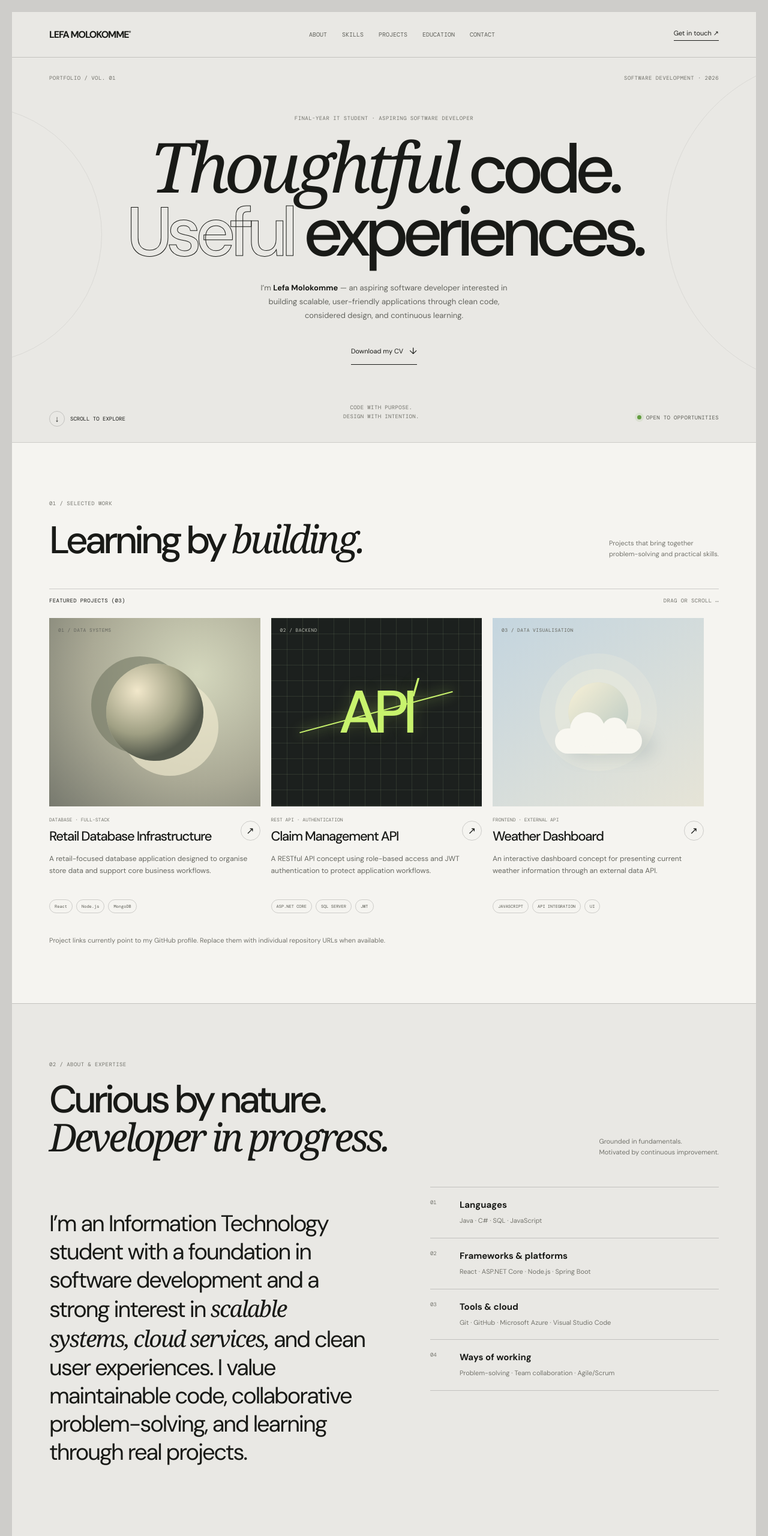
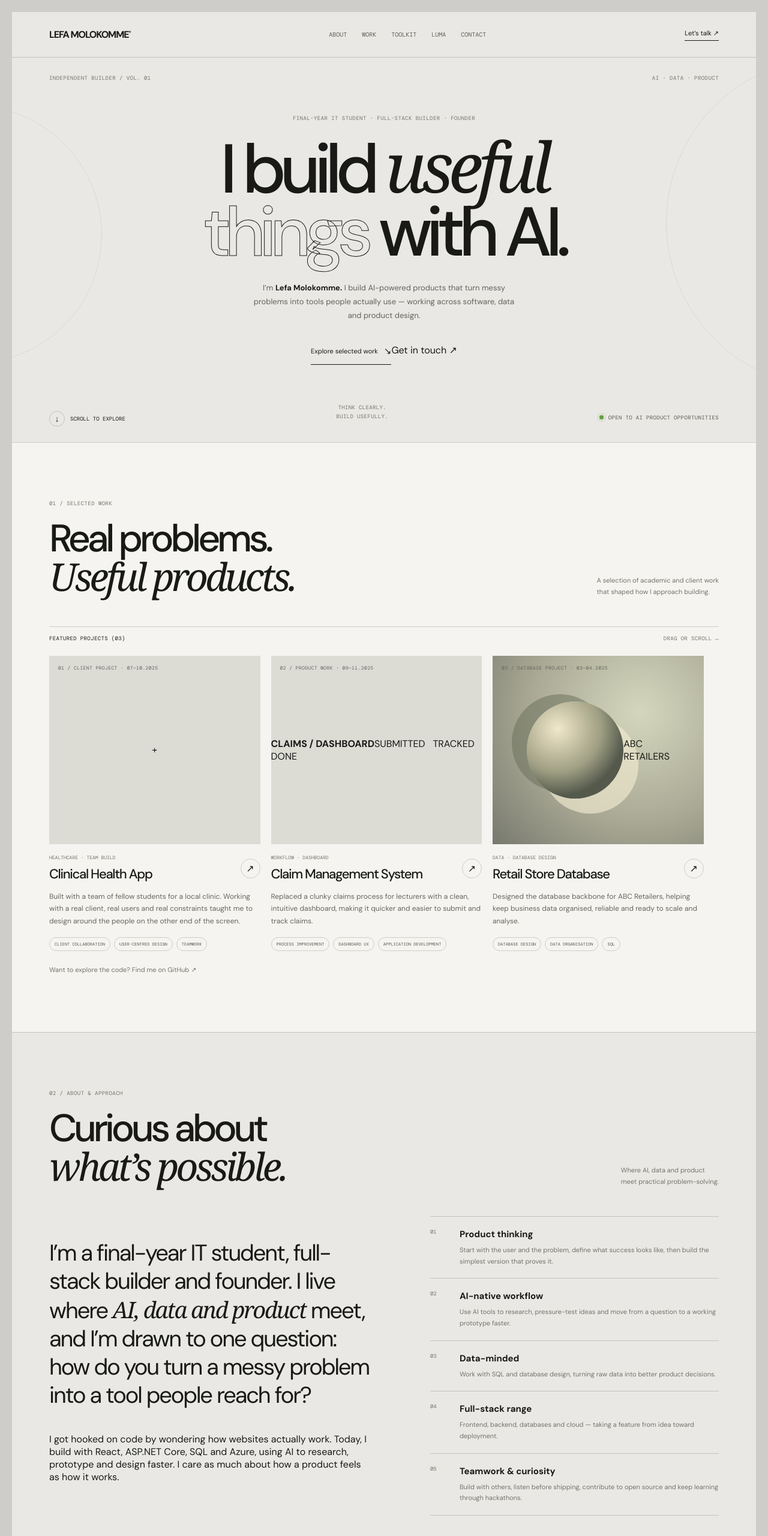
Before and after one commit to MolokommeLefa/MolokommeLefa.github.io, a plain HTML site: page index.html in a window 1280 px wide. Shown: the top 2560 px of the page at 60% size. Drawn offline with nearby package versions, Linux system fonts and the light colour scheme; a web font is replaced by a local one.

Commit message:
Rewrite portfolio copy using current CV and add founder and AI product story

```diff
--- a/index.html
+++ b/index.html
@@ -3,42 +3,58 @@
 <head>
 <meta charset="utf-8"><meta name="viewport" content="width=device-width,initial-scale=1">
 <meta name="theme-color" content="#e9e8e4">
-<meta name="description" content="Lefa Molokomme — software development portfolio featuring projects, technical skills, and academic background.">
-<title>Lefa Molokomme — Software Developer Portfolio</title>
+<meta name="description" content="Lefa Molokomme builds AI-powered products that turn messy problems into tools people actually use. Full-stack developer, final-year IT student and founder of Luma.">
+<meta property="og:title" content="Lefa Molokomme — AI-powered products & software">
+<meta property="og:description" content="Full-stack builder and founder exploring the intersection of AI, data and product.">
+<title>Lefa Molokomme — AI, Software & Product</title>
+<link rel="preconnect" href="https://fonts.googleapis.com"><link rel="preconnect" href="https://fonts.gstatic.com" crossorigin>
 <link rel="stylesheet" href="styles.css"><script src="script.js" defer></script>
 </head>
 <body><div class="shell">
 <nav class="nav" aria-label="Main navigation">
 <a class="brand" href="#top">LEFA MOLOKOMME<sup>®</sup></a>
-<ul class="nav-links"><li><a href="#about">About</a></li><li><a href="#skills">Skills</a></li><li><a href="#work">Projects</a></li><li><a href="#education">Education</a></li><li><a href="#contact">Contact</a></li></ul>
-<a class="nav-cta" href="#contact">Get in touch ↗</a>
+<ul class="nav-links"><li><a href="#about">About</a></li><li><a href="#work">Work</a></li><li><a href="#toolkit">Toolkit</a></li><li><a href="#luma">Luma</a></li><li><a href="#contact">Contact</a></li></ul>
+<a class="nav-cta" href="mailto:lefamolokomme095@gmail.com">Let’s talk ↗</a>
 </nav>
 <main id="top">
 <section class="hero">
-<div class="meta"><span>PORTFOLIO / VOL. 01</span><span>SOFTWARE DEVELOPMENT · 2026</span></div>
-<div class="hero-main"><p class="eyebrow">Final-year IT student · Aspiring software developer</p><h1><em>Thoughtful</em> code.<br><span class="outline">Useful</span> experiences.</h1><p class="intro">I’m <strong>Lefa Molokomme</strong> — an aspiring software developer interested in building scalable, user-friendly applications through clean code, considered design, and continuous learning.</p><a class="btn-cv" href="Lefa-Molokomme-FlowCV-Resume-20260223.pdf" download>Download my CV <span>↓</span></a></div>
-<div class="hero-bottom"><a class="scroll-link" href="#work"><span>↓</span> SCROLL TO EXPLORE</a><p class="micro">CODE WITH PURPOSE.<br>DESIGN WITH INTENTION.</p><p class="availability"><span class="dot"></span>Open to opportunities</p></div>
+<div class="meta"><span>INDEPENDENT BUILDER / VOL. 01</span><span>AI · DATA · PRODUCT</span></div>
+<div class="hero-main"><p class="eyebrow">Final-year IT student · Full-stack builder · Founder</p><h1>I build <em>useful</em><br><span class="outline">things</span> with AI.</h1><p class="intro">I’m <strong>Lefa Molokomme.</strong> I build AI-powered products that turn messy problems into tools people actually use — working across software, data and product design.</p><div class="hero-actions"><a class="btn-cv primary-action" href="#work">Explore selected work <span>↘</span></a><a class="text-action" href="mailto:lefamolokomme095@gmail.com">Get in touch ↗</a></div></div>
+<div class="hero-bottom"><a class="scroll-link" href="#work"><span>↓</span> SCROLL TO EXPLORE</a><p class="micro">THINK CLEARLY.<br>BUILD USEFULLY.</p><p class="availability"><span class="dot"></span>Open to AI product opportunities</p></div>
 <div class="orbit a"></div><div class="orbit b"></div>
 </section>
 <section class="section work" id="work">
-<div class="section-head"><div><p class="eyebrow">01 / Selected work</p><h2 class="section-title">Learning by <em>building.</em></h2></div><p class="section-note">Projects that bring together<br>problem-solving and practical skills.</p></div>
+<div class="section-head"><div><p class="eyebrow">01 / Selected work</p><h2 class="section-title">Real problems.<br><em>Useful products.</em></h2></div><p class="section-note">A selection of academic and client work<br>that shaped how I approach building.</p></div>
 <div class="gallery-label"><span>FEATURED PROJECTS (03)</span><span>DRAG OR SCROLL ↔</span></div>
 <div class="project-track" id="projectTrack" tabindex="0" aria-label="Scrollable project gallery">
-<article class="project"><div class="project-art art-retail"><span class="art-label">01 / DATA SYSTEMS</span><div class="retail-shape"></div></div><div class="project-info"><div><p class="project-type">DATABASE · FULL-STACK</p><h3>Retail Database Infrastructure</h3></div><a class="arrow" href="https://github.com/MolokommeLefa" target="_blank" rel="noopener" aria-label="View GitHub profile">↗</a></div><p class="project-desc">A retail-focused database application designed to organise store data and support core business workflows.</p><div class="tags"><span class="tag">React</span><span class="tag">Node.js</span><span class="tag">MongoDB</span></div></article>
-<article class="project"><div class="project-art art-api"><span class="art-label">02 / BACKEND</span><div class="api-grid"></div><div class="api-line"></div><div class="api-mark">API<span style="font-size:.35em;vertical-align:top">/</span></div></div><div class="project-info"><div><p class="project-type">REST API · AUTHENTICATION</p><h3>Claim Management API</h3></div><a class="arrow" href="https://github.com/MolokommeLefa" target="_blank" rel="noopener" aria-label="View GitHub profile">↗</a></div><p class="project-desc">A RESTful API concept using role-based access and JWT authentication to protect application workflows.</p><div class="tags"><span class="tag">ASP.NET CORE</span><span class="tag">SQL SERVER</span><span class="tag">JWT</span></div></article>
-<article class="project"><div class="project-art art-weather"><span class="art-label">03 / DATA VISUALISATION</span><div class="sun"></div><div class="weather-cloud"></div></div><div class="project-info"><div><p class="project-type">FRONTEND · EXTERNAL API</p><h3>Weather Dashboard</h3></div><a class="arrow" href="https://github.com/MolokommeLefa" target="_blank" rel="noopener" aria-label="View GitHub profile">↗</a></div><p class="project-desc">An interactive dashboard concept for presenting current weather information through an external data API.</p><div class="tags"><span class="tag">JAVASCRIPT</span><span class="tag">API INTEGRATION</span><span class="tag">UI</span></div></article>
-</div><p class="section-note" style="margin-top:14px">Project links currently point to my GitHub profile. Replace them with individual repository URLs when available.</p>
+<article class="project"><div class="project-art art-health"><span class="art-label">01 / CLIENT PROJECT · 07—10.2025</span><div class="health-cross">+</div><div class="health-ring"></div></div><div class="project-info"><div><p class="project-type">HEALTHCARE · TEAM BUILD</p><h3>Clinical Health App</h3></div><a class="arrow" href="https://github.com/MolokommeLefa" target="_blank" rel="noopener" aria-label="Explore Lefa's GitHub profile">↗</a></div><p class="project-desc">Built with a team of fellow students for a local clinic. Working with a real client, real users and real constraints taught me to design around the people on the other end of the screen.</p><div class="tags"><span class="tag">CLIENT COLLABORATION</span><span class="tag">USER-CENTRED DESIGN</span><span class="tag">TEAMWORK</span></div></article>
+<article class="project"><div class="project-art art-claims"><span class="art-label">02 / PRODUCT WORK · 09—11.2025</span><div class="claim-window"><i></i><i></i><i></i><b>CLAIMS / DASHBOARD</b><span>SUBMITTED&nbsp;&nbsp; TRACKED&nbsp;&nbsp; DONE</span></div></div><div class="project-info"><div><p class="project-type">WORKFLOW · DASHBOARD</p><h3>Claim Management System</h3></div><a class="arrow" href="https://github.com/MolokommeLefa" target="_blank" rel="noopener" aria-label="Explore Lefa's GitHub profile">↗</a></div><p class="project-desc">Replaced a clunky claims process for lecturers with a clean, intuitive dashboard, making it quicker and easier to submit and track claims.</p><div class="tags"><span class="tag">PROCESS IMPROVEMENT</span><span class="tag">DASHBOARD UX</span><span class="tag">APPLICATION DEVELOPMENT</span></div></article>
+<article class="project"><div class="project-art art-retail"><span class="art-label">03 / DATABASE PROJECT · 03—04.2025</span><div class="retail-shape"></div><div class="data-stamp">ABC<br>RETAILERS</div></div><div class="project-info"><div><p class="project-type">DATA · DATABASE DESIGN</p><h3>Retail Store Database</h3></div><a class="arrow" href="https://github.com/MolokommeLefa" target="_blank" rel="noopener" aria-label="Explore Lefa's GitHub profile">↗</a></div><p class="project-desc">Designed the database backbone for ABC Retailers, helping keep business data organised, reliable and ready to scale and analyse.</p><div class="tags"><span class="tag">DATABASE DESIGN</span><span class="tag">DATA ORGANISATION</span><span class="tag">SQL</span></div></article>
+</div><p class="section-note project-footnote">Want to explore the code? <a href="https://github.com/MolokommeLefa" target="_blank" rel="noopener">Find me on GitHub ↗</a></p>
 </section>
-<section class="section" id="about"><div class="section-head"><div><p class="eyebrow">02 / About & expertise</p><h2 class="section-title">Curious by nature.<br><em>Developer in progress.</em></h2></div><p class="section-note">Grounded in fundamentals.<br>Motivated by continuous improvement.</p></div>
-<div class="about-grid"><p class="about-copy">I’m an Information Technology student with a foundation in software development and a strong interest in <em>scalable systems, cloud services,</em> and clean user experiences. I value maintainable code, collaborative problem-solving, and learning through real projects.</p>
-<div class="skill-list" id="skills">
-<div class="skill"><span class="skill-num">01</span><div><h3>Languages</h3><p>Java · C# · SQL · JavaScript</p></div></div>
-<div class="skill"><span class="skill-num">02</span><div><h3>Frameworks & platforms</h3><p>React · ASP.NET Core · Node.js · Spring Boot</p></div></div>
-<div class="skill"><span class="skill-num">03</span><div><h3>Tools & cloud</h3><p>Git · GitHub · Microsoft Azure · Visual Studio Code</p></div></div>
-<div class="skill"><span class="skill-num">04</span><div><h3>Ways of working</h3><p>Problem-solving · Team collaboration · Agile/Scrum</p></div></div>
+<section class="section" id="about"><div class="section-head"><div><p class="eyebrow">02 / About & approach</p><h2 class="section-title">Curious about<br><em>what’s possible.</em></h2></div><p class="section-note">Where AI, data and product<br>meet practical problem-solving.</p></div>
+<div class="about-grid"><div><p class="about-copy">I’m a final-year IT student, full-stack builder and founder. I live where <em>AI, data and product</em> meet, and I’m drawn to one question: how do you turn a messy problem into a tool people reach for?</p><p class="about-support">I got hooked on code by wondering how websites actually work. Today, I build with React, ASP.NET Core, SQL and Azure, using AI to research, prototype and design faster. I care as much about how a product feels as how it works.</p></div>
+<div class="skill-list">
+<div class="skill"><span class="skill-num">01</span><div><h3>Product thinking</h3><p>Start with the user and the problem, define what success looks like, then build the simplest version that proves it.</p></div></div>
+<div class="skill"><span class="skill-num">02</span><div><h3>AI-native workflow</h3><p>Use AI tools to research, pressure-test ideas and move from a question to a working prototype faster.</p></div></div>
+<div class="skill"><span class="skill-num">03</span><div><h3>Data-minded</h3><p>Work with SQL and database design, turning raw data into better product decisions.</p></div></div>
+<div class="skill"><span class="skill-num">04</span><div><h3>Full-stack range</h3><p>Frontend, backend, databases and cloud — taking a feature from idea toward deployment.</p></div></div>
+<div class="skill"><span class="skill-num">05</span><div><h3>Teamwork & curiosity</h3><p>Build with others, listen before shipping, contribute to open source and keep learning through hackathons.</p></div></div>
 </div></div></section>
-<section class="section education" id="education"><p class="eyebrow">03 / Academic background</p><div class="education-card"><div><h3>Bachelor of Computer and Information Sciences in Application Development</h3><p><strong>Emeris Ruimsig</strong><br>Specialising in software development and cloud computing.</p></div><span class="edu-date">2024 — 2026 (EXPECTED)</span></div></section>
-<section class="section contact" id="contact"><p class="eyebrow">04 / Contact</p><h2>Ready to build<br>something <em>useful?</em></h2><div class="contact-bottom"><p>I’m interested in graduate opportunities, internships, and teams that care about building reliable software and thoughtful digital experiences.</p><a class="email" href="https://github.com/MolokommeLefa" target="_blank" rel="noopener">Connect on GitHub <span>↗</span></a></div></section>
+<section class="section toolkit" id="toolkit"><div class="section-head"><div><p class="eyebrow">03 / Toolkit</p><h2 class="section-title">Tools for turning<br><em>ideas into action.</em></h2></div><p class="section-note">A growing toolkit across<br>software, AI and design.</p></div>
+<div class="toolkit-grid">
+<div class="tool-group"><span class="tool-index">01</span><h3>AI & product workflow</h3><p>Claude <span>Research & thinking</span></p><p>Codex <span>Product design & prototyping</span></p><p>Figma <span>Interface & visual design</span></p></div>
+<div class="tool-group"><span class="tool-index">02</span><h3>Languages</h3><p>C#</p><p>Java</p><p>SQL</p><p>JavaScript / React</p></div>
+<div class="tool-group"><span class="tool-index">03</span><h3>Frameworks</h3><p>ASP.NET Core</p><p>React</p><p>Tailwind CSS</p></div>
+<div class="tool-group"><span class="tool-index">04</span><h3>Cloud & tools</h3><p>Microsoft Azure</p><p>GitHub</p><p>Visual Studio Code</p></div>
+</div>
+</section>
+<section class="section founder" id="luma"><div class="section-head"><div><p class="eyebrow">04 / Founder experience</p><h2 class="section-title">Building beyond<br><em>the code.</em></h2></div><p class="section-note">A founder’s perspective<br>on products, systems and people.</p></div>
+<div class="founder-panel"><div class="founder-mark">L<span>UMA</span><sup>®</sup></div><div class="founder-copy"><p class="founder-role">FOUNDER & COO · LUMA</p><h3>Systems should<br><em>liberate, not constrain.</em></h3><p>I’m building a modern workspace and operating system for founders and creatives, grounded in minimalism and the belief that better systems create room for better work. Running a brand end to end has taught me product thinking, storytelling and how to ship with limited resources.</p><a href="https://x.com/Lefamolokomme1" target="_blank" rel="noopener" class="inline-link">Follow the build on X ↗</a></div></div>
+</section>
+<section class="section beyond"><p class="eyebrow">05 / Beyond the code</p><div class="beyond-grid"><h2 class="section-title">Make things.<br><em>Keep exploring.</em></h2><p>I contribute to open source, join hackathons and keep up with AI and machine learning because I’m genuinely curious. Outside the screen, I’m into design, writing, storytelling, art and adventure. I’m happiest when something I make helps someone else get further.</p></div></section>
+<section class="section education" id="education"><p class="eyebrow">06 / Education</p><div class="education-card"><div><h3>Bachelor of Computer and Information Sciences in Application Development</h3><p><strong>Emeris · Ruimsig</strong></p></div><span class="edu-date">APPLICATION DEVELOPMENT</span></div></section>
+<section class="section contact" id="contact"><p class="eyebrow">07 / Start a conversation</p><h2>Have a good<br>problem? <em>Let’s build.</em></h2><div class="contact-bottom"><p>I’m looking for a startup or tech team building AI products — a place to contribute, learn quickly and help turn ambitious ideas into useful experiences.</p><div class="contact-links"><a class="email" href="mailto:lefamolokomme095@gmail.com">lefamolokomme095@gmail.com <span>↗</span></a><a href="tel:+27656042367">+27 65 604 2367</a><a href="https://www.linkedin.com/in/lefa-molokomme-509644304" target="_blank" rel="noopener">LinkedIn ↗</a><a href="https://x.com/Lefamolokomme1" target="_blank" rel="noopener">X / @Lefamolokomme1 ↗</a><a href="https://github.com/MolokommeLefa" target="_blank" rel="noopener">GitHub ↗</a></div></div></section>
 </main>
-<footer class="footer"><a class="brand" href="#top">LEFA MOLOKOMME<sup>®</sup></a><span class="footer-note">BUILT WITH CURIOSITY. IMPROVED THROUGH PRACTICE.</span><span class="footer-note">© <span id="year">2026</span></span></footer>
+<footer class="footer"><a class="brand" href="#top">LEFA MOLOKOMME<sup>®</sup></a><span class="footer-note">BUILT WITH CURIOSITY. GROUNDED IN USEFULNESS.</span><span class="footer-note">© <span id="year">2026</span></span></footer>
 </div></body></html>
```
